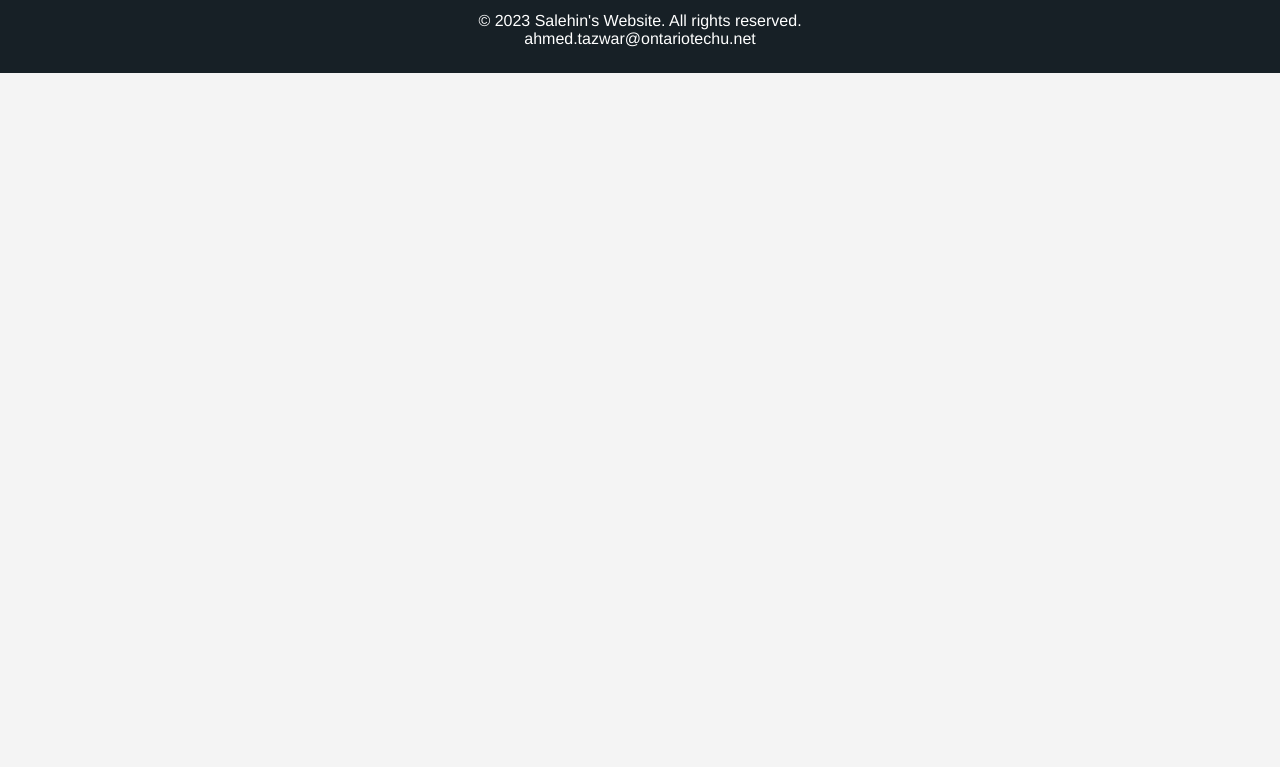
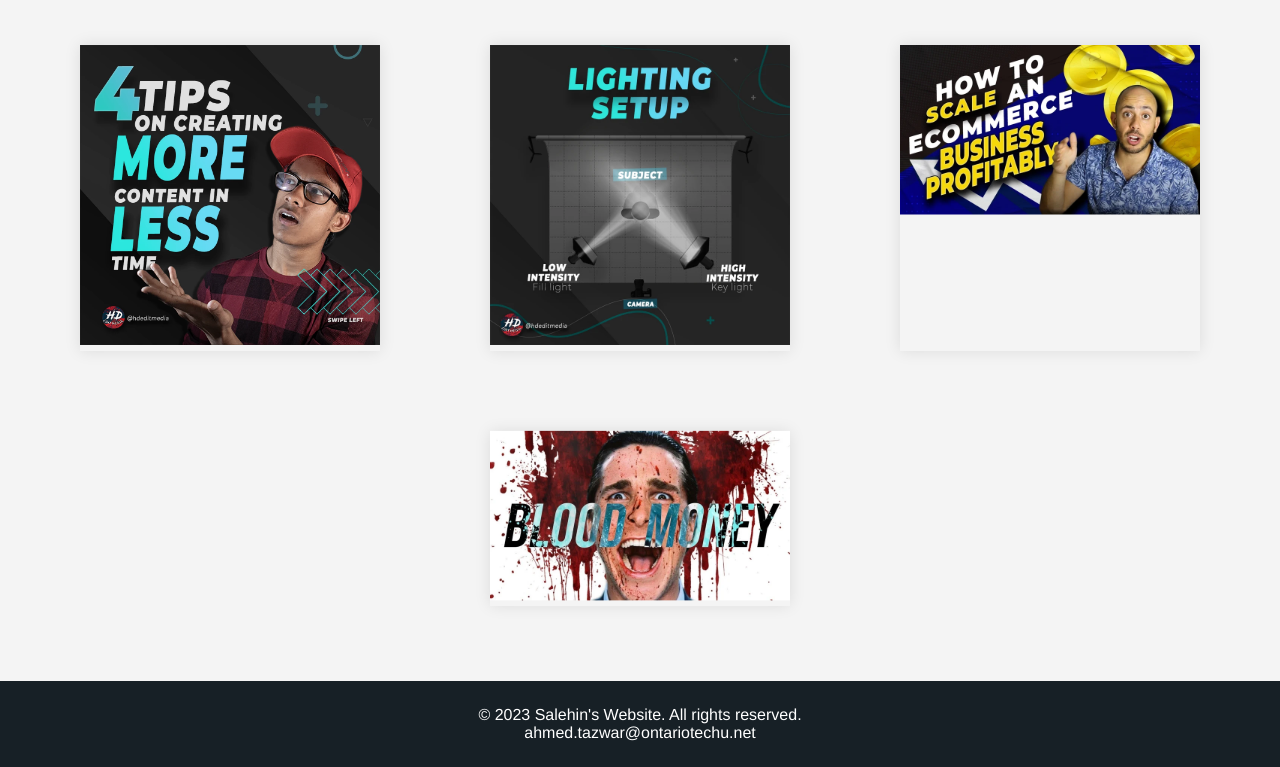
Before and after one commit to salaswag/Portfolio-project, a plain HTML site: page Project.html in a window 1280 px wide. Shown: the part 81-848 px from the top of the page. Before the commit the page ends 800 px from the top, so only its background shows below. Drawn offline with Linux system fonts and the light colour scheme.

Commit message:
project is almost done

```diff
--- a/Project.html
+++ b/Project.html
@@ -1,12 +1,12 @@
 <!DOCTYPE html>
 <html lang="en">
 <head>
-    <title> Contect Me </title>
+    <title> Projects </title>
     <link rel="stylesheet" href="style.css">
 </head>
 
 <body>
-    <div class="contact-banner">
+    <div class="banner">
         <div class="navbar">
             <img src="logo.png" class="logo">
             <ul>
@@ -18,6 +18,35 @@
         </div>
     </div>
 
+  <main>
+
+        <div class="gallery-container">
+            <div class="gallery">
+                <a target="_blank" href="pic1.webp">
+                    <img src="pic1.webp" alt="pic1">
+                </a>
+            </div>
+
+            <div class="gallery">
+                <a target="_blank" href="pic2.webp">
+                    <img src="pic2.webp" alt="pic2">
+                </a>
+            </div>
+
+            <div class="gallery">
+                <a target="_blank" href="pic3.webp">
+                    <img src="pic3.webp" alt="pic3">
+                </a>
+            </div>
+
+            <div class="gallery">
+                <a target="_blank" href="pic4.webp">
+                    <img src="pic4.webp" alt="pic4">
+                </a>
+            </div>
+        </div>
+
+  </main>
 
   <footer>
     <div class="container">
--- a/style.css
+++ b/style.css
@@ -121,22 +121,22 @@
     align-items: center;
     justify-content: center;
     padding-top: 0px;
-    padding-bottom: 10px;
+    padding-bottom: 100px;
     border: 5px solid #b70000;
     border-radius: 0px;
-    transform: scale(1.0);
+    transform: scale(1.5);
 
   }
 
   #recording {
     display: block;
-    margin: 0 auto;
+    margin: 5 auto;
   }
 
   #recording::media-controls-panel {
     background-color: rgba(165, 0, 0, 0.7);
-    border-radius: 5px;
-    padding: 10px;
+    border-radius: 0px;
+    padding: 0px;
   }
 
 
@@ -152,7 +152,7 @@
 #wrapper {
     width: 80%;
     margin: 0 auto;
-    background-color: #fff;
+    background-color: #ffffffcb;
     padding: 20px;
     box-shadow: 0px 0px 10px 0px rgba(0, 0, 0, 0.1);
     margin-top: 50px;
@@ -196,10 +196,38 @@ input[type="submit"]:hover {
     background-color: #940000;
 }
 
-h1,
-h3 {
-    color: #ffffff;
+
+
+
+
+.gallery-container {
+    display: flex;
+    flex-wrap: wrap;
+    justify-content: space-around;
+    padding: 25px;
+    margin: 0;
 }
+
+.gallery {
+    box-shadow: 0px 0px 10px 0px rgba(0, 0, 0, 0.1);
+    transition: transform 0.3s ease;
+    width: 200px;
+    margin: 80px;
+    transform: scale(1.5);
+    transform: translateY(5);
+
+
+}
+
+
+.gallery img {
+    width: 100%;
+    height: auto;
+}
+
+
+
+
 
 
 
```
Also changed, not shown: about.html (+0 -1 lines), pic1.webp (added), pic2.webp (added), pic3.webp (added), pic4.webp (added). Lines whose indentation alone changed are shown as unchanged.
